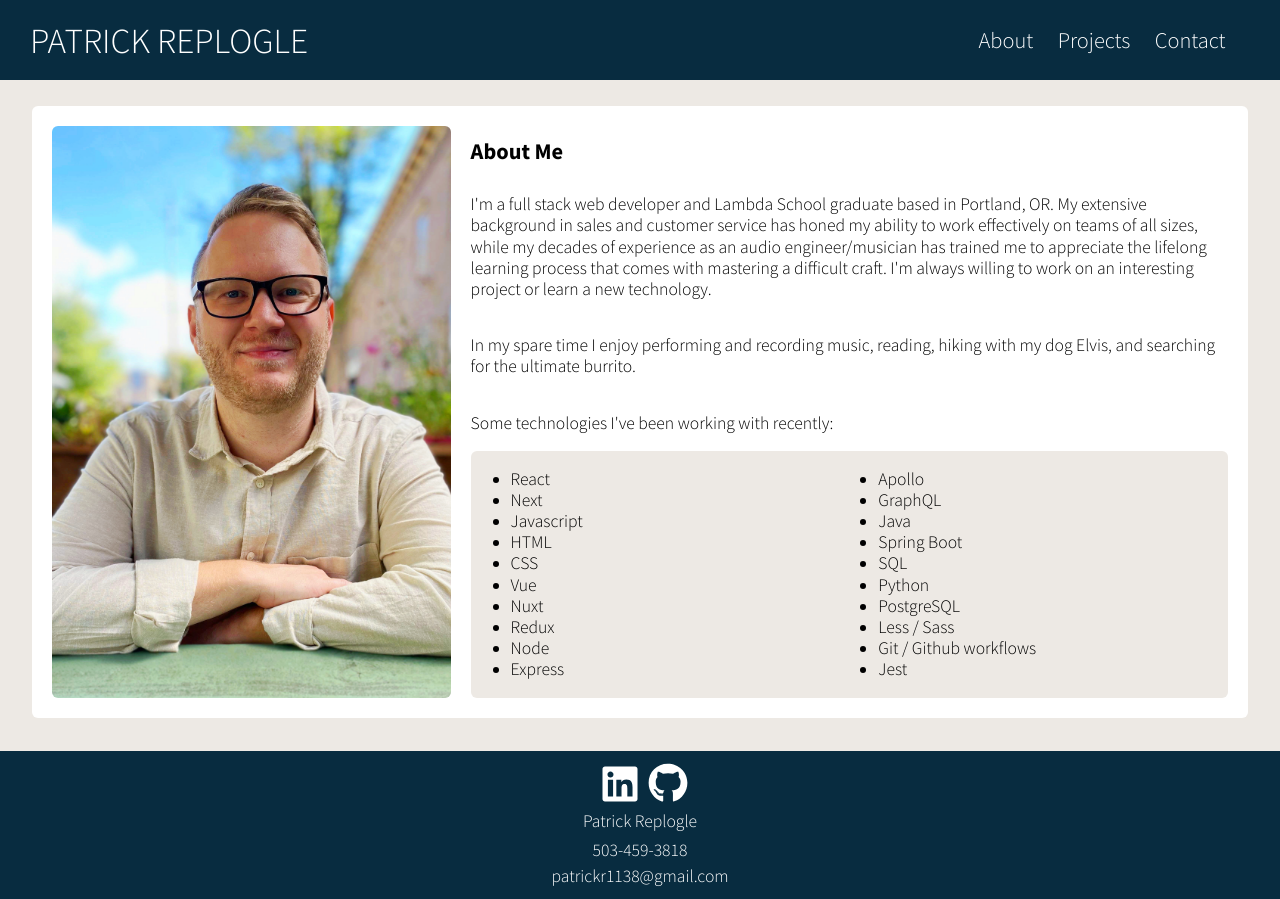
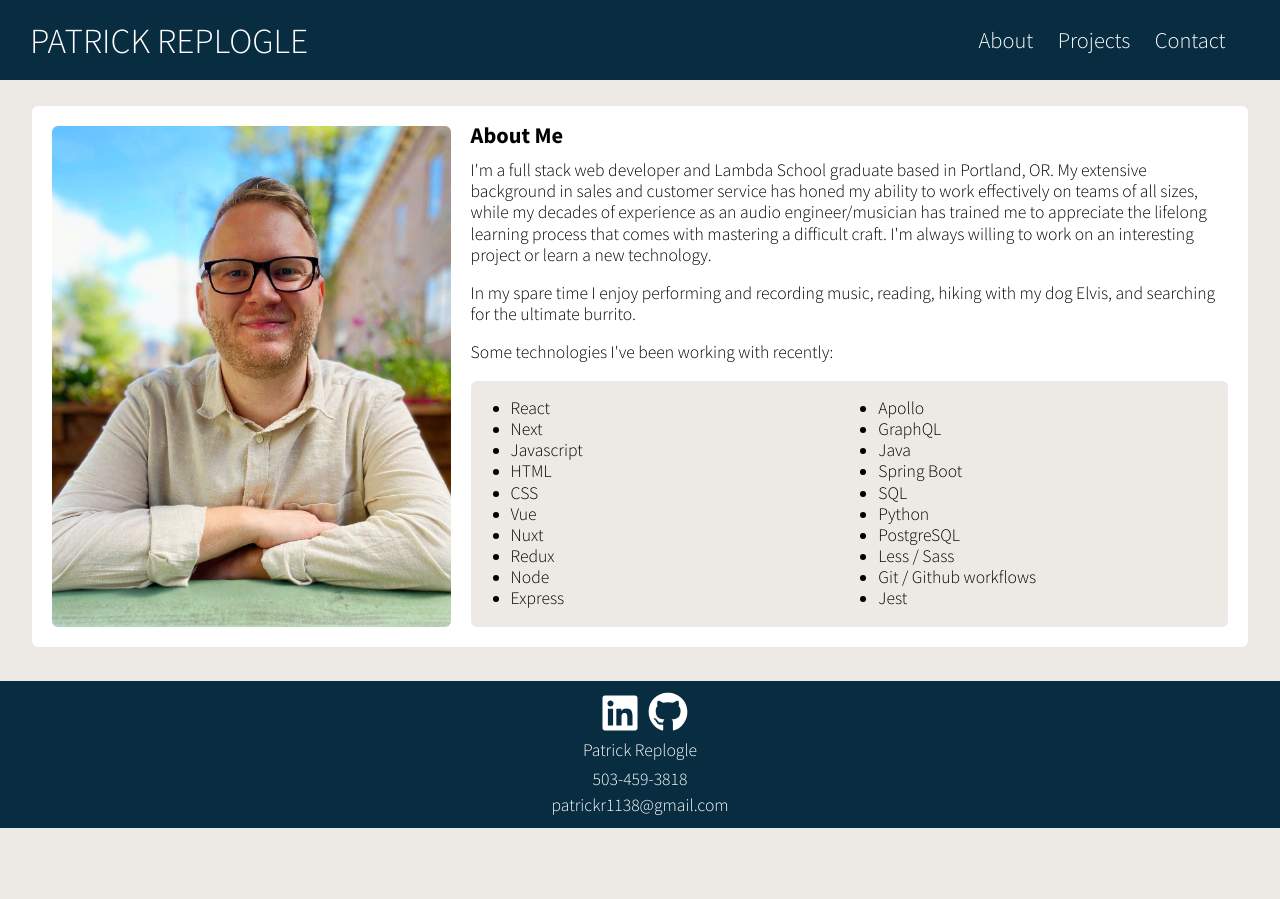
Before and after one commit to patrick-replogle/portfolio-updated, a Next.js app: page / in a window 1280 px wide. After the commit the page ends 828 px from the top, so only its background shows below. Built offline with nearby package versions, Linux system fonts and the light colour scheme.

Commit message:
adjusted line-spacing

```diff
--- a/styles/about.module.scss
+++ b/styles/about.module.scss
@@ -49,6 +49,11 @@
       h1 {
         font-size: 1.4rem;
         position: relative;
+        margin-top: -0.1%;
+      }
+
+      p {
+        margin-top: -0.1%;
       }
 
       .skills {
```
